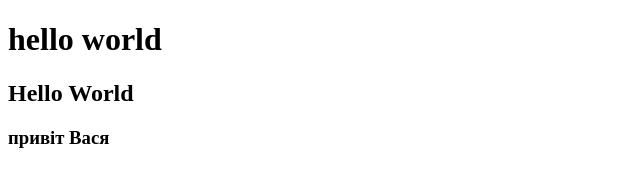
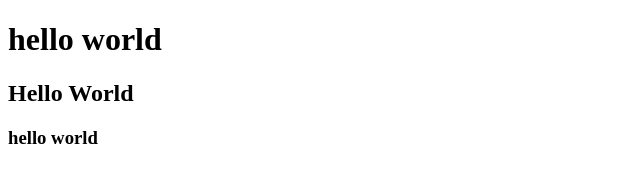
Before and after one commit to Holodtanya/project-1, a plain HTML site: page index.html in a window 1280 px wide. Shown: the full height of the page, 0-640 px from the left. Drawn offline with Linux system fonts and the light colour scheme.

Commit message:
third com

```diff
--- a/index.html
+++ b/index.html
@@ -9,6 +9,6 @@
 <body>
   <h1>hello world</h1>
   <h2>Hello World</h2>
-  <h3>привіт Вася</h3>
+  <h3>hello world</h3>
 </body>
 </html>
```
